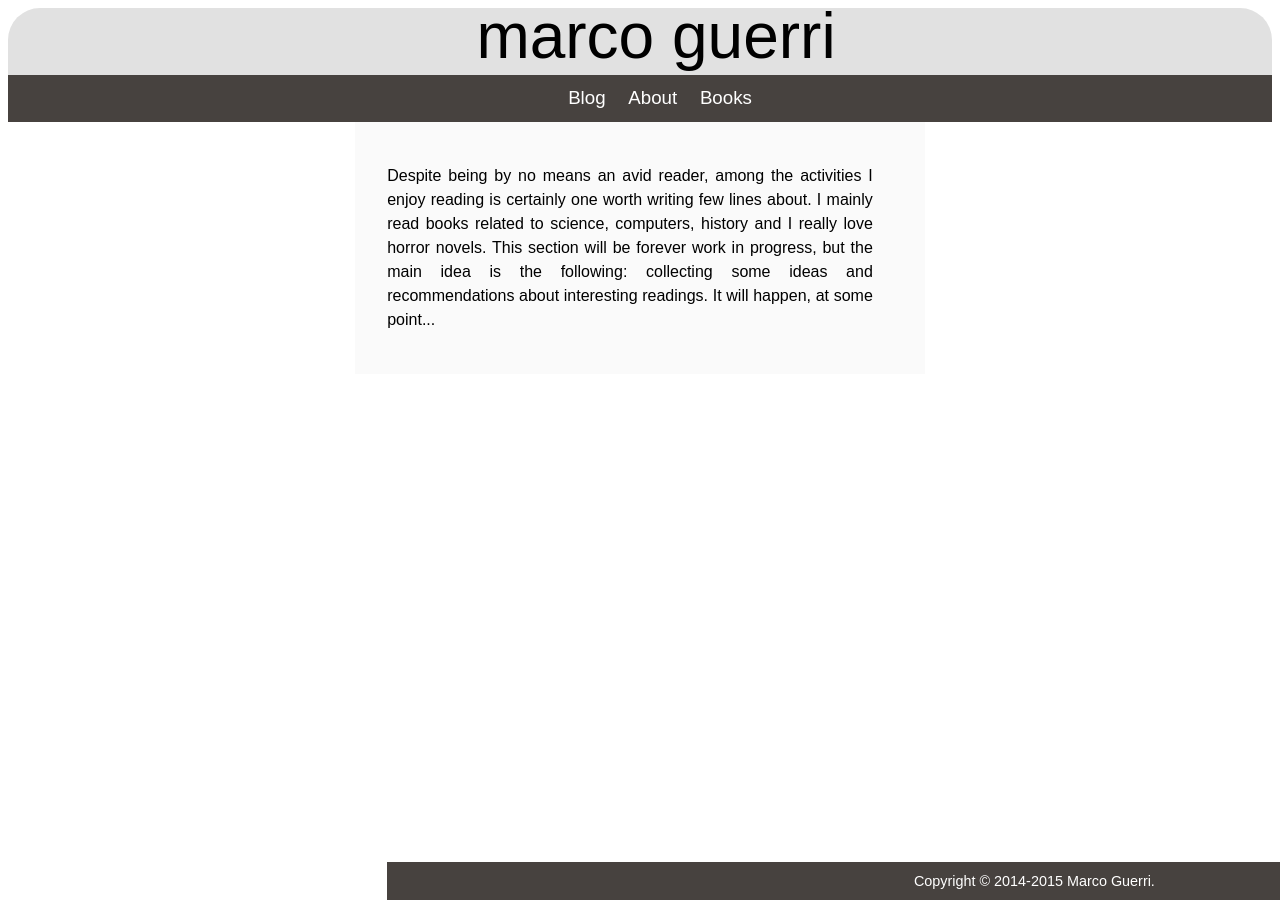
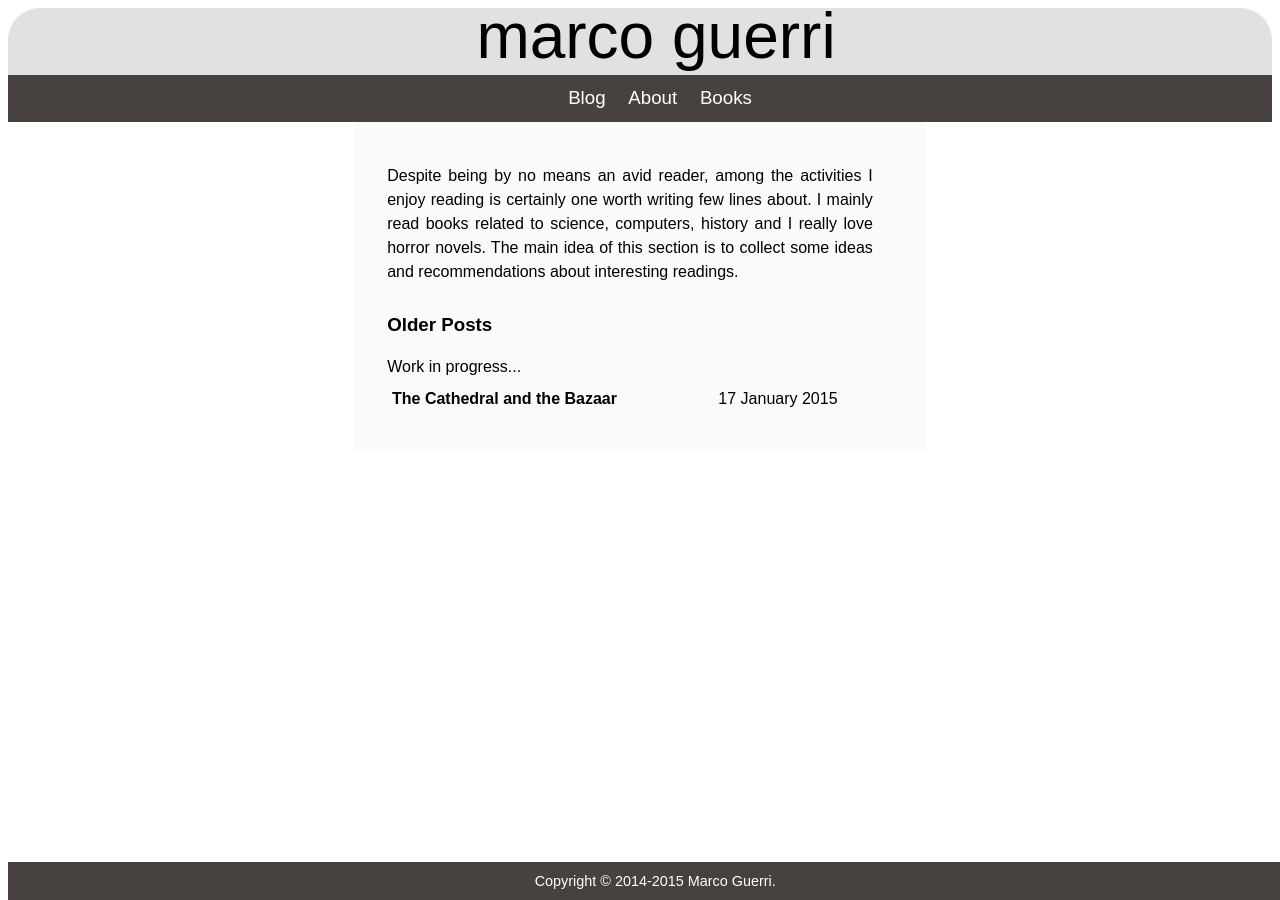
Before and after one commit to marcoguerri/marcoguerri.github.io, a Jekyll site: the page built from books.html, in a window 1280 px wide. Built offline with Jekyll 4.4.1, drawn with Linux system fonts in a browser that asks for light colours; nearby versions of some CDN libraries.

Commit message:
Beginning of The Cathedral and the Bazaar

```diff
--- a/books.html
+++ b/books.html
@@ -9,10 +9,9 @@ full_posts: 2
 
     Despite being by no means an avid reader, among the activities I enjoy reading is
     certainly one worth writing few lines about. I mainly read books related to
-    science, computers, history and I really love horror novels. This section will
-    be forever work in progress, but the main idea is the following:
-    collecting some ideas and recommendations about interesting readings.
-    It will happen, at some point...
+    science, computers, history and I really love horror novels. The main idea
+    of this section is to collect some ideas and recommendations about interesting
+    readings.
 
   <!--  . All the covers displayed on this site are a
     curtesy of the OpenLibrary project. </div>
@@ -24,10 +23,10 @@ full_posts: 2
 
 
 {% for post in site.posts %}
-  {% if post.title contains 'Books' %}
+  {% if post.keywords contains 'Books' %}
       {% if forloop.index < page.full_posts %}
       <div class='post'>
-        <h1><a href='{{post.url}}'>{{post.title}}</a></h1>
+        <h1><a href='{{post.url}}'><b>{{post.title}}</b></a></h1>
         <div class="date">
         <span class='date'>{{post.date | date_to_string}}</span>
         </div>
@@ -36,14 +35,16 @@ full_posts: 2
       {% else %}
         {% if forloop.index == page.full_posts %}
         <h3>Older Posts</h3>
-        <table class='post-list'>
         Work in progress...
         {% endif %}
+
+        <table class='post-list'>
         <tr>
-          <th><a href='{{ post.url }}'>{{ post.title }}</a></th>
+          <th><a href='{{ post.url }}'><b>{{ post.title }}</b></a></th>
           <td>{{ post.date | date: "%-d %B %Y" }}</td>
         </tr>
+        </table>
       {% endif %}
     {% endif %}
 {% endfor %}
-</table>
+</div>
--- a/index.html
+++ b/index.html
@@ -7,7 +7,7 @@ full_posts: 1
 {% assign published = 0 %}
 
 {% for post in site.posts %}
-    {% unless post.title contains 'Books' %}
+    {% unless post.keywords contains 'Books' %}
         {% if published < page.full_posts %}
             <div class='post'>
                 <h1><a href='{{post.url}}'>{{post.title}}</a></h1>
```
Also changed, not shown: _posts/2015-01-17-cathedralandbazaar.markdown (added, +58 -0 lines).
